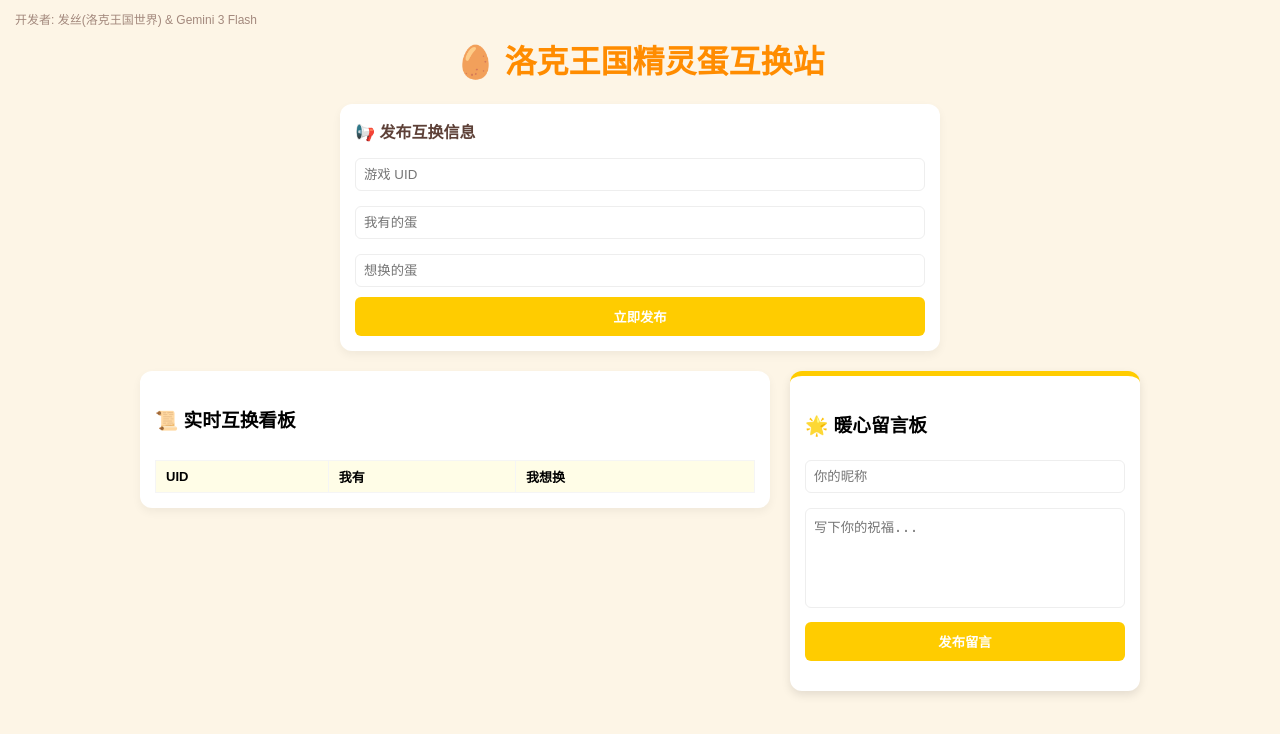
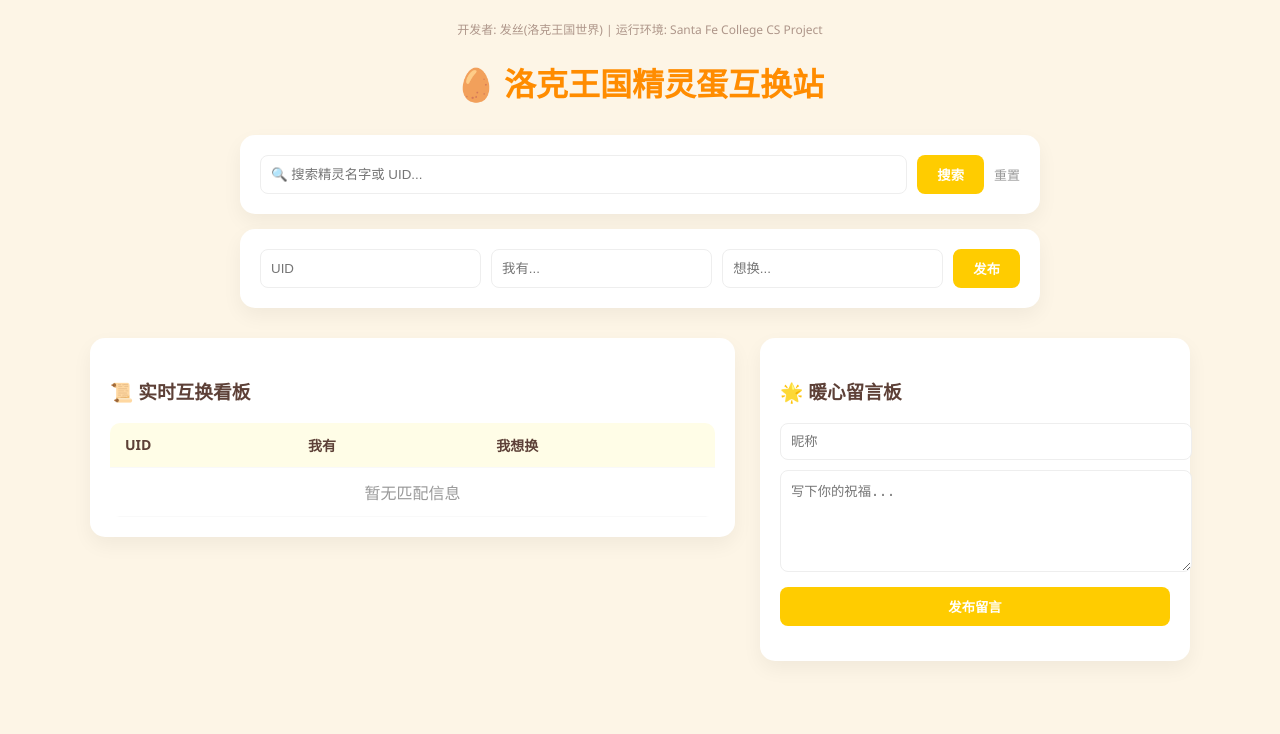
Before and after one commit to Fissure666/python--, a Flask app: page / in a window 1280 px wide. Shown: the top 734 px of the page. Run offline with Flask 3, Linux system fonts and the light colour scheme; lists and menus that the app fills with data are empty.

Commit message:
complete version: added search and fixed alignment

```diff
--- a/roco_exchange/app.py
+++ b/roco_exchange/app.py
@@ -4,44 +4,57 @@ import os
 
 app = Flask(__name__)
 
-# 数据存储路径
 MSG_FILE = 'messages.json'
+TRADE_FILE = 'trades.json' # 假设你的互换数据存这里
 
-def load_messages():
-    if os.path.exists(MSG_FILE):
-        with open(MSG_FILE, 'r', encoding='utf-8') as f:
+def load_data(file):
+    if os.path.exists(file):
+        with open(file, 'r', encoding='utf-8') as f:
             return json.load(f)
     return []
 
-def save_messages(messages):
-    with open(MSG_FILE, 'w', encoding='utf-8') as f:
-        json.dump(messages, f, ensure_ascii=False, indent=4)
+def save_data(file, data):
+    with open(file, 'w', encoding='utf-8') as f:
+        json.dump(data, f, ensure_ascii=False, indent=4)
 
 @app.route('/')
 def index():
-    messages = load_messages()
-    # 这里假设你已经有了 trades 的逻辑，如果没有可以先给个空列表
-    return render_template('index.html', messages=messages, trades=[])
+    search_query = request.args.get('search', '').lower()
+    messages = load_data(MSG_FILE)
+    all_trades = load_data(TRADE_FILE)
+
+    # 搜索过滤逻辑
+    if search_query:
+        trades = [t for t in all_trades if
+                  search_query in t.get('have_pet', '').lower() or
+                  search_query in t.get('want_pet', '').lower() or
+                  search_query in t.get('uid', '').lower()]
+    else:
+        trades = all_trades
+
+    return render_template('index.html', messages=messages, trades=trades)
 
 @app.route('/send_message', methods=['POST'])
 def send_message():
     nickname = request.form.get('nickname')
     content = request.form.get('content')
+    if nickname and content:
+        messages = load_data(MSG_FILE)
+        # 防重复：如果内容和第一条一样，不存
+        if not (messages and messages[0]['content'] == content):
+            messages.insert(0, {'nickname': nickname, 'content': content})
+            save_data(MSG_FILE, messages)
+    return redirect(url_for('index'))
 
-    if not nickname or not content:
-        return redirect(url_for('index'))
-
-    messages = load_messages()
-
-    # ✨ 防重复逻辑：如果新内容和最上面一条完全一样，则不保存
-    if messages and messages[0]['nickname'] == nickname and messages[0]['content'] == content:
-        return redirect(url_for('index'))
-
-    # 插入新留言并保存
-    messages.insert(0, {'nickname': nickname, 'content': content})
-    save_messages(messages)
-
-    # ✨ 核心：必须重定向，防止刷新页面导致重复提交
+@app.route('/post', methods=['POST'])
+def post_trade():
+    uid = request.form.get('uid')
+    have = request.form.get('have_pet')
+    want = request.form.get('want_pet')
+    if uid and have and want:
+        trades = load_data(TRADE_FILE)
+        trades.insert(0, {'uid': uid, 'have_pet': have, 'want_pet': want})
+        save_data(TRADE_FILE, trades)
     return redirect(url_for('index'))
 
 if __name__ == '__main__':
--- a/roco_exchange/templates/index.html
+++ b/roco_exchange/templates/index.html
@@ -5,73 +5,84 @@
     <meta name="viewport" content="width=device-width, initial-scale=1.0">
     <title>洛克王国精灵蛋互换站</title>
     <style>
-        body { background-color: #fdf5e6; font-family: sans-serif; margin: 0; padding: 15px; position: relative; }
+        body { background-color: #fdf5e6; font-family: 'Segoe UI', Tahoma, Geneva, Verdana, sans-serif; margin: 0; padding: 20px; color: #5d4037; }
 
-        /* 页面署名 */
-        .signature { position: absolute; top: 10px; left: 15px; font-size: 12px; color: #8d6e63; opacity: 0.8; }
+        .signature { font-size: 12px; color: #8d6e63; opacity: 0.7; margin-bottom: 10px; text-align: center; }
+        .header { text-align: center; margin-bottom: 30px; }
+        .header h1 { color: #ff8c00; display: flex; align-items: center; justify-content: center; gap: 10px; }
 
-        .header { text-align: center; color: #ff8c00; margin: 20px 0; }
-        .top-section { max-width: 600px; margin: 0 auto 20px auto; }
-        .card { background: white; padding: 15px; border-radius: 12px; box-shadow: 0 4px 10px rgba(0,0,0,0.05); margin-bottom: 15px; }
+        .top-container { max-width: 800px; margin: 0 auto 30px auto; display: flex; flex-direction: column; gap: 15px; }
+        .card { background: white; padding: 20px; border-radius: 15px; box-shadow: 0 8px 20px rgba(0,0,0,0.05); }
 
-        .main-container {
+        /* 搜索和发布表单样式 */
+        .inline-form { display: flex; gap: 10px; }
+        input { flex: 1; padding: 10px; border: 1px solid #eee; border-radius: 8px; outline: none; }
+        .btn { background: #ffcc00; color: white; border: none; padding: 10px 20px; border-radius: 8px; font-weight: bold; cursor: pointer; transition: 0.3s; }
+        .btn:hover { background: #ffb300; }
+
+        /* 核心布局：左右并排 */
+        .main-content {
             display: flex;
-            gap: 20px;
-            max-width: 1000px;
+            max-width: 1100px;
             margin: 0 auto;
-            align-items: flex-start;
-            flex-wrap: wrap;
+            gap: 25px;
+            align-items: flex-start; /* ✨ 核心修复：确保顶部对齐 */
         }
 
-        .trade-section { flex: 1.5; min-width: 280px; background: white; padding: 15px; border-radius: 12px; box-shadow: 0 4px 10px rgba(0,0,0,0.05); }
-        .message-section { flex: 0.8; min-width: 250px; background: white; padding: 15px; border-radius: 12px; box-shadow: 0 4px 10px rgba(0,0,0,0.1); border-top: 5px solid #ffcc00; }
+        .left-panel { flex: 1.5; min-width: 0; } /* 看板 */
+        .right-panel { flex: 1; min-width: 0; }  /* 留言板 */
 
-        table { width: 100%; border-collapse: collapse; margin-top: 10px; font-size: 13px; }
-        th, td { border: 1px solid #f5f5f5; padding: 6px 10px; text-align: left; }
-        th { background-color: #fffde7; }
+        table { width: 100%; border-collapse: collapse; background: white; border-radius: 10px; overflow: hidden; }
+        th, td { padding: 12px 15px; text-align: left; border-bottom: 1px solid #f9f9f9; }
+        th { background: #fffde7; font-size: 14px; }
 
-        input, textarea { width: 100%; padding: 8px; margin: 5px 0 10px 0; border-radius: 6px; border: 1px solid #eee; box-sizing: border-box; }
-        textarea { height: 100px; resize: none; }
-        .btn { background: #ffcc00; color: white; border: none; padding: 10px; border-radius: 6px; font-weight: bold; cursor: pointer; width: 100%; }
-
+        .msg-list { max-height: 500px; overflow-y: auto; margin-top: 15px; }
         .msg-item {
-            background: #fff9e6; padding: 12px; border-radius: 8px; margin-bottom: 12px;
+            background: #fffbe6; padding: 12px; border-radius: 10px; margin-bottom: 10px;
             border-left: 4px solid #ffcc00; font-size: 14px; line-height: 1.6;
             word-wrap: break-word; white-space: pre-wrap;
         }
 
-        /* 手机端自适应逻辑 */
-        @media (max-width: 768px) {
-            .main-container { flex-direction: column; }
-            .trade-section, .message-section { width: 100%; }
-            .signature { position: static; text-align: center; margin-bottom: 10px; }
+        @media (max-width: 850px) {
+            .main-content { flex-direction: column; }
+            .left-panel, .right-panel { width: 100%; }
         }
     </style>
 </head>
 <body>
 
-    <div class="signature">开发者: 发丝(洛克王国世界) & Gemini 3 Flash</div>
+    <div class="signature">开发者: 发丝(洛克王国世界) | 运行环境: Santa Fe College CS Project</div>
 
     <div class="header">
         <h1>🥚 洛克王国精灵蛋互换站</h1>
     </div>
 
-    <div class="top-section">
+    <div class="top-container">
+        <!-- 搜索框 -->
         <div class="card">
-            <h4 style="margin:0 0 10px 0; color: #5d4037;">📢 发布互换信息</h4>
-            <form action="/post" method="post">
-                <input type="text" name="uid" placeholder="游戏 UID" required>
-                <input type="text" name="have_pet" placeholder="我有的蛋" required>
-                <input type="text" name="want_pet" placeholder="想换的蛋" required>
-                <button type="submit" class="btn">立即发布</button>
+            <form action="/" method="get" class="inline-form">
+                <input type="text" name="search" placeholder="🔍 搜索精灵名字或 UID..." value="{{ request.args.get('search', '') }}">
+                <button type="submit" class="btn">搜索</button>
+                <a href="/" style="text-decoration:none; color:#999; font-size:13px; align-self:center;">重置</a>
+            </form>
+        </div>
+
+        <!-- 发布框 -->
+        <div class="card">
+            <form action="/post" method="post" class="inline-form">
+                <input type="text" name="uid" placeholder="UID" required>
+                <input type="text" name="have_pet" placeholder="我有..." required>
+                <input type="text" name="want_pet" placeholder="想换..." required>
+                <button type="submit" class="btn">发布</button>
             </form>
         </div>
     </div>
 
-    <div class="main-container">
-        <div class="trade-section">
+    <div class="main-content">
+        <!-- 左侧看板 -->
+        <div class="left-panel">
+            <div class="card">
                 <h3>📜 实时互换看板</h3>
-            <div style="overflow-x: auto;">
                 <table>
                     <thead>
                         <tr><th>UID</th><th>我有</th><th>我想换</th></tr>
@@ -79,26 +90,31 @@
                     <tbody>
                         {% for trade in trades %}
                         <tr><td>{{ trade.uid }}</td><td>{{ trade.have_pet }}</td><td>{{ trade.want_pet }}</td></tr>
+                        {% else %}
+                        <tr><td colspan="3" style="text-align:center; color:#999;">暂无匹配信息</td></tr>
                         {% endfor %}
                     </tbody>
                 </table>
             </div>
         </div>
 
-        <div class="message-section">
+        <!-- 右侧留言板 -->
+        <div class="right-panel">
+            <div class="card">
                 <h3>🌟 暖心留言板</h3>
                 <form action="/send_message" method="post">
-                <input type="text" name="nickname" placeholder="你的昵称" required>
-                <textarea name="content" placeholder="写下你的祝福..." required></textarea>
-                <button type="submit" class="btn">发布留言</button>
+                    <input type="text" name="nickname" placeholder="昵称" required style="width:100%; margin-bottom:10px;">
+                    <textarea name="content" placeholder="写下你的祝福..." required style="width:100%; height:80px; padding:10px; border:1px solid #eee; border-radius:8px; margin-bottom:10px;"></textarea>
+                    <button type="submit" class="btn" style="width:100%;">发布留言</button>
                 </form>
-            <div style="margin-top: 15px; max-height: 400px; overflow-y: auto;">
+                <div class="msg-list">
                     {% for msg in messages %}
                     <div class="msg-item"><strong>{{ msg.nickname }}</strong>: {{ msg.content }}</div>
                     {% endfor %}
                 </div>
             </div>
         </div>
+    </div>
 
 </body>
 </html>
```
Lines whose indentation alone changed are shown as unchanged.
